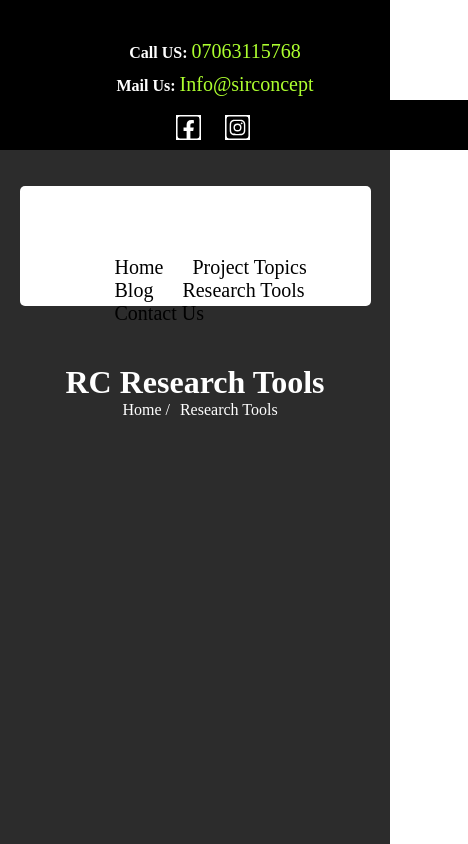
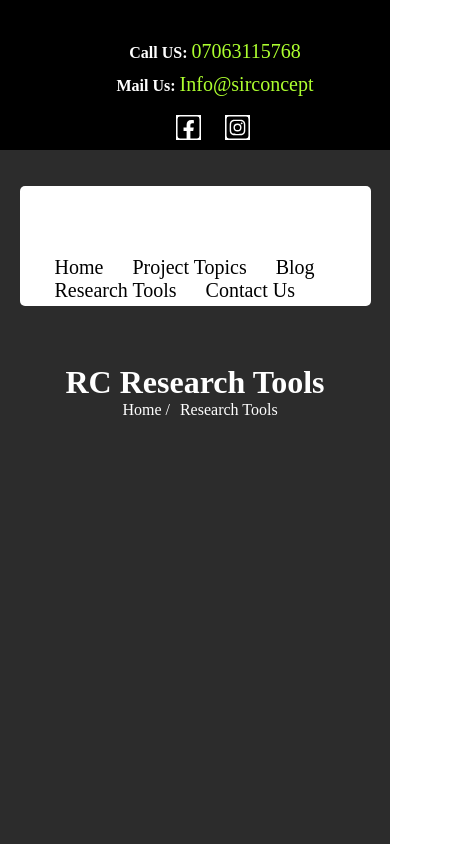
Before and after one commit to Msa-investment/Sir-C, a plain HTML site: page research.html in a window 390 px wide. Shown: the top 844 px of the page, 468 px wide, since content can reach past the window. Drawn offline with Linux system fonts and the light colour scheme.

Commit message:
Update research.css

```diff
--- a/research.css
+++ b/research.css
@@ -177,7 +177,7 @@ button a{
         font-weight: 100;
     }
     .right{
-        width: 100%;
+        width: 80%;
         height: 100px;
         color: white;
         margin-left: 20%;
@@ -198,11 +198,12 @@ button a{
         margin-top: 4%;
         border-radius:5px;
         box-sizing: border-box;
-        padding-left: 70px;
+        padding-left: 10px;
         padding-top: 70px;
     }
     .index{
         height: 300vh;
+        margin-left: 0px;
     }
     .first{
         margin-left: 5%;
```
